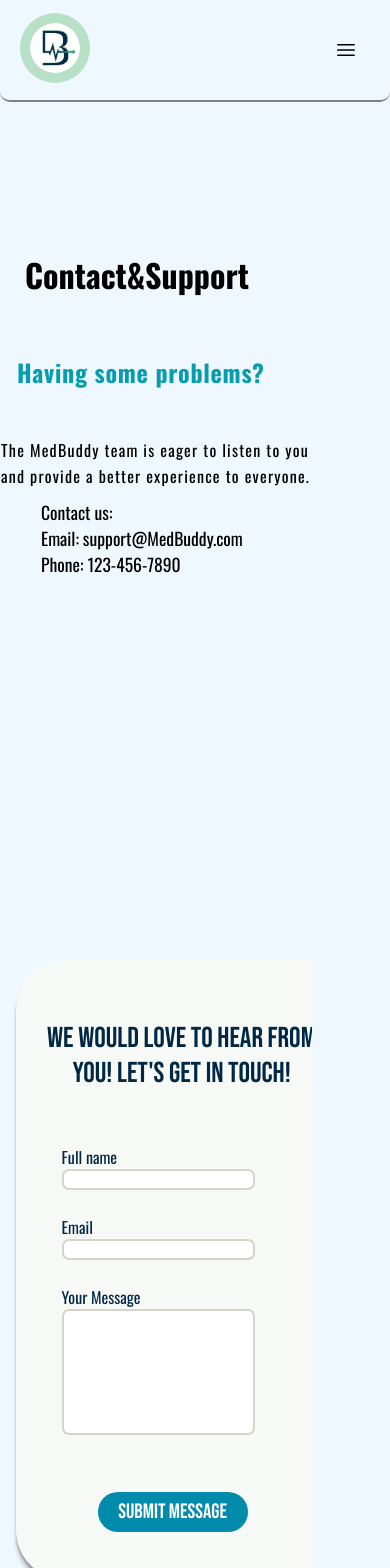
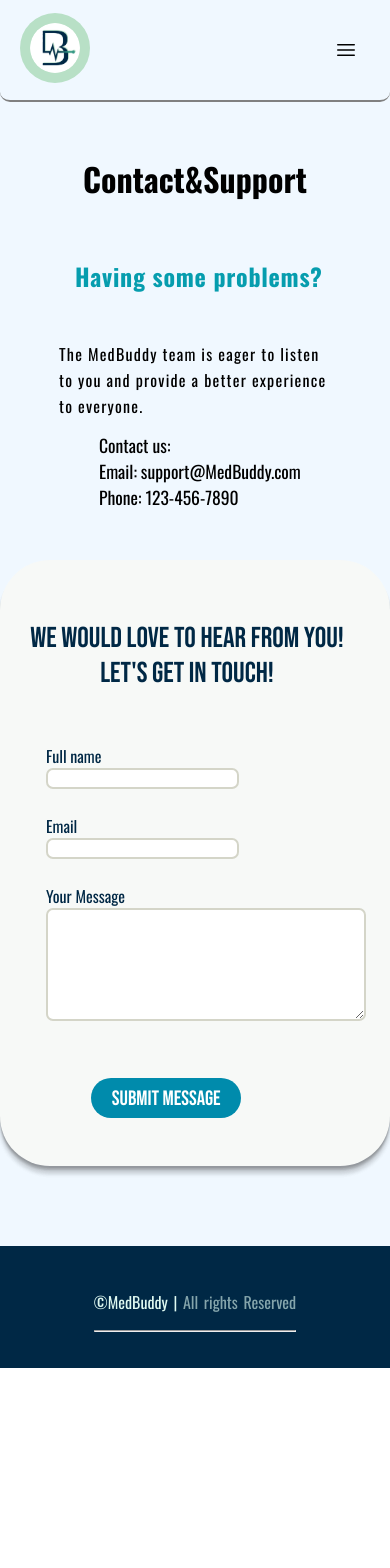
Before and after one commit to GrupaA4/MedBuddy, a React (Create React App) app in the folder FrontEnd/medbuddy/: page /contact in a window 390 px wide. Shown: the top 1568 px of the page. After the commit the page ends 1368 px from the top, so only its background shows below. Built offline with nearby package versions, Linux system fonts and the light colour scheme.

Commit message:
resize contact page

```diff
--- a/FrontEnd/medbuddy/src/Medic/navigation/Contact/Contact.css
+++ b/FrontEnd/medbuddy/src/Medic/navigation/Contact/Contact.css
@@ -3,61 +3,54 @@
   padding: 0;
   font-family: "Oswald";
   width: 100%;
-  height: 100%;
-  /* height: 100vh; */
+  height: 100vh;
   background-size: cover;
   background-position: center;
   background-color: aliceblue;
+  background-size: cover;
   display: flex;
   flex-direction: column;
 }
 
-.body-contat {
+.body-contact {
   width: 100%;
-  min-height: 100%;
+  min-height: 100vh;
   display: flex;
   flex-direction: column;
 }
-.navbar-container-contat {
+.navbar-container-contact {
   width: 100%;
   padding: 5px 0;
   border-bottom: 2px solid grey;
   border-radius: 10px;
 }
 
-.content-contat {
+.content-contact {
   height: 100%;
-  width: 95%;
-  margin-top: none;
+  margin-top: 2rem;
 
   display: flex;
   flex-direction: row;
   flex-wrap: wrap;
   align-items: flex-start;
-
-  overflow-x: hidden; /*
-  border-width: 5px;
-  border-color: black;
-  border-style: solid;*/
 }
 
-.left-container-contat {
-  height: 650px;
+.left-container-contact {
   display: flex;
   flex-direction: column;
   width: 20em;
-  margin-top: 8rem;
-  margin-right: 150px;
-  margin-left: 200px;
+  height: auto;
+  margin: auto;
+  margin-top: 6rem;
 }
 
-.left-container-contat h1 {
+.left-container-contact h1 {
   font-family: "Oswald";
   margin-bottom: 2rem;
   margin-left: 1.5rem;
 }
 
-.left-container-contat h3 {
+.left-container-contact h3 {
   font-size: 1.5em;
   color: #069dae;
   letter-spacing: 0.03em;
@@ -66,49 +59,44 @@
   margin-left: 1rem;
 }
 
-.paragraph-contat {
+.paragraph-contact {
   font-size: 1em;
   letter-spacing: 1.2px;
   line-height: 1.6;
   margin-bottom: 2rem;
 }
-.para-contat {
+.para-contact {
   margin-top: -7%;
   font-size: 1.1em;
   list-style: none;
 }
 
-.forum-container-contat {
-  width: 30rem;
-  height: auto;
-  padding-bottom: none;
+.forum-container-contact {
+  width: auto;
+  margin: auto;
+  margin-top: 2rem;
+}
+.footer-container-contact {
   margin-top: 5rem;
-  margin-bottom: 5rem;
-}
-.footer-container-contat {
   width: 100%;
 }
-Footer {
-  margin-top: auto;
-}
 
-@media (max-width: 600px) {
-  .content-contat {
-    width: 80%;
-    flex-direction: column;
-    justify-content: flex-start;
-    align-items: flex-start;
+@media (max-width: 863px) {
+  .Contact {
+    height: 100%;
   }
-  .left-container-contat {
-    height: 650px;
+  .content-contact {
+    margin-top: 2rem;
+  }
+  .left-container-contact {
     display: flex;
     flex-direction: column;
-    width: 20em;
-
-    margin-right: 1px;
-    margin-left: 1px;
+    width: 17em;
+    height: auto;
+    margin: auto;
   }
-  .forum-container-contat {
-    margin-left: 5%;
+  .forum-container-contact {
+    width: auto;
+    /* margin-left: 5%; */
   }
 }
--- a/FrontEnd/medbuddy/src/Medic/navigation/Contact/Contact.js
+++ b/FrontEnd/medbuddy/src/Medic/navigation/Contact/Contact.js
@@ -8,18 +8,18 @@ function Contact() {
     return (
 
       <div className="Contact">
-        <div className="body-contat">
-        <div className='navbar-container-contat'>
+        <div className="body-contact">
+        <div className='navbar-container-contact'>
           <Navbar/>
         </div>
 
-          <div className="content-contat">
-            <div className="left-container-contat">
+          <div className="content-contact">
+            <div className="left-container-contact">
             <h1>Contact&Support</h1>
             <h3>Having some problems?</h3>
-                <p class="paragraph-contat"> The MedBuddy team is eager to listen to you and provide a better experience to everyone.<br/>
+                <p class="paragraph-contact"> The MedBuddy team is eager to listen to you and provide a better experience to everyone.<br/>
                  </p>
-                <ul class="para-contat">
+                <ul class="para-contact">
                     <li>Contact us:</li>
                     <li>Email: support@MedBuddy.com</li>
                     <li>Phone: 123-456-7890</li>
@@ -27,13 +27,13 @@ function Contact() {
 
             </div>
 
-            <div className="forum-container-contat">
+            <div className="forum-container-contact">
                 <Forum/>
 
             </div>
           </div>
 
-          <div className="footer-container-contat"><Footer/></div>
+          <div className="footer-container-contact"><Footer/></div>
 
           </div>
 
--- a/FrontEnd/medbuddy/src/Medic/navigation/Contact/Forum.css
+++ b/FrontEnd/medbuddy/src/Medic/navigation/Contact/Forum.css
@@ -1,7 +1,7 @@
 @import url("https://fonts.googleapis.com/css2?family=Bebas+Neue&display=swap");
 @import url("https://fonts.googleapis.com/css2?family=Bebas+Neue&family=Oswald:wght@200..700&display=swap");
 
-.title {
+.title-forum {
   font-family: "Bebas Neue", sans-serif;
   font-size: 1.8rem;
   text-align: center;
@@ -25,14 +25,14 @@
     rgba(0, 0, 0, 0.09) 0px 4px 2px;
 }
 
-.full-name {
+.full-name-forum {
   display: flex;
   flex-direction: column;
   margin-bottom: 25px;
   margin-top: 25px;
   margin-left: 30px;
 }
-.full-name input {
+.full-name-forum input {
   width: 190%;
   border-style: solid;
   border-color: hsl(65, 13%, 81%);
@@ -40,13 +40,13 @@
   border-radius: 7px;
 }
 
-.email {
+.email-forum {
   display: flex;
   flex-direction: column;
   margin-bottom: 25px;
   margin-left: 30px;
 }
-.email input {
+.email-forum input {
   width: 190%;
   border-style: solid;
   border-color: hsl(65, 13%, 81%);
@@ -54,22 +54,22 @@
   border-radius: 7px;
 }
 
-.message {
+.message-forum {
   display: flex;
   flex-direction: column;
   margin-bottom: 25px;
   margin-left: 30px;
 }
-.message input {
-  height: 120px;
-  width: 190%;
+.message-forum textarea {
+  /* height: 120px; */
+  width: 85%;
   border-style: solid;
   border-color: hsl(65, 13%, 81%);
   border-width: 2px;
   border-radius: 7px;
 }
 
-.submit--button {
+.submit--button-forum {
   background-color: #008bac;
   font-family: "Bebas Neue", sans-serif;
   font-size: 1.3rem;
@@ -83,22 +83,22 @@
   margin-left: 34%;
 }
 
-.submit--button:hover {
+.submit--button-forum:hover {
   background-color: #002845;
 }
 
 @media (max-width: 600px) {
-  .forum--container {
+  .forum--container-forum {
     width: 300px;
   }
 
-  .message input,
-  .email input,
-  .full-name input {
+  .message-forum textarea,
+  .email-forum input,
+  .full-name-forum input {
     width: 100%;
   }
 
-  .submit--button {
+  .submit--button-forum {
     margin-left: 22%;
   }
 }
--- a/FrontEnd/medbuddy/src/Medic/navigation/Contact/Forum.js
+++ b/FrontEnd/medbuddy/src/Medic/navigation/Contact/Forum.js
@@ -5,29 +5,30 @@ import './Forum.css';
  function Forum() {
     return (
         <div className="forum--container">
-           <p class="title">We would love to hear from you! Let's get in touch! </p>
+           <p class="title-forum">We would love to hear from you! Let's get in touch! </p>
 
-             <div className="full-name">
+             <div className="full-name-forum">
             <label>Full name</label>
               <input
                  type="text"/>
 
              </div>
-           <div className="email">
+           <div className="email-forum">
             <label>Email</label>
               <input
                  type="text"/>
 
              </div>
-           <div className="message">
+           <div className="message-forum">
             <label>Your Message</label>
-              <input
-                 type="text"/>
+              {/* <input */}
+                 {/* type="text"/> */}
+                 <textarea id="message" name="message" rows="7" cols="50"></textarea>
 
              </div>
 
 
-           <button className="submit--button">Submit message</button>
+           <button className="submit--button-forum">Submit message</button>
 
 
 
--- a/FrontEnd/medbuddy/src/Medic/navigation/Profile/Profile.js
+++ b/FrontEnd/medbuddy/src/Medic/navigation/Profile/Profile.js
@@ -85,7 +85,7 @@ function Profile() {
                     <input class="input_field" type="text" name="city" value={profileData.city} onChange={handleChange} />
                     <input class="input_field" type="text" name="country" value={profileData.country} onChange={handleChange} />
                     <input class="input_field" type="text" name="workPlace" value={profileData.workPlace} onChange={handleChange} />
-                    <input class="input_field" type="text" name="specialization" value={profileData.specialization} onChange={handleChange} />
+                    <p>{profileData.specialization}</p>
                   </>
                 ) : (
                   <>
```
